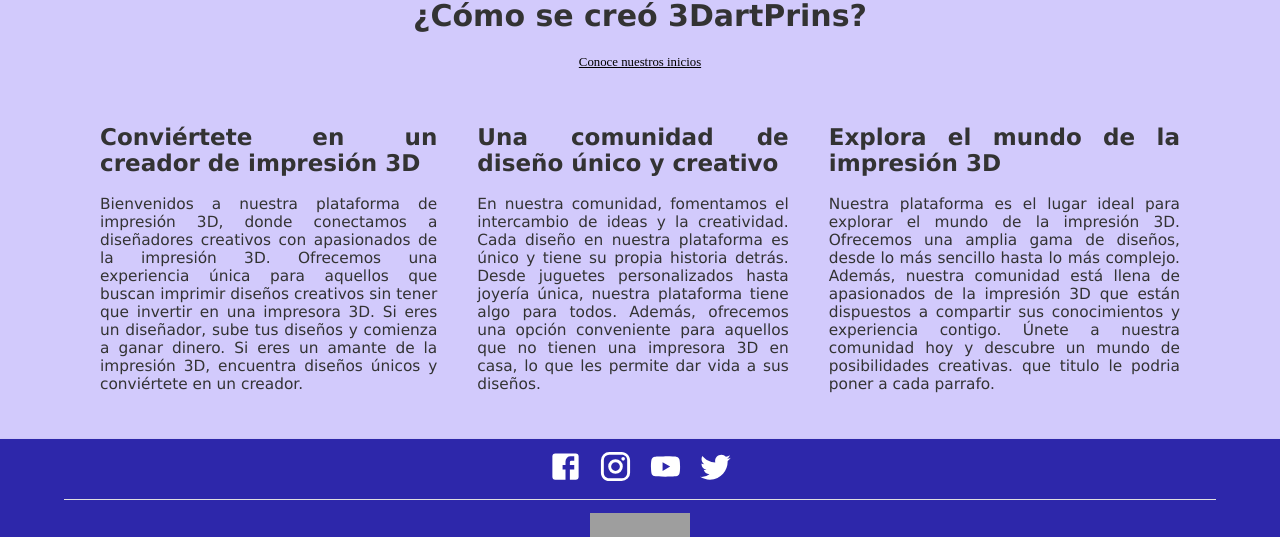
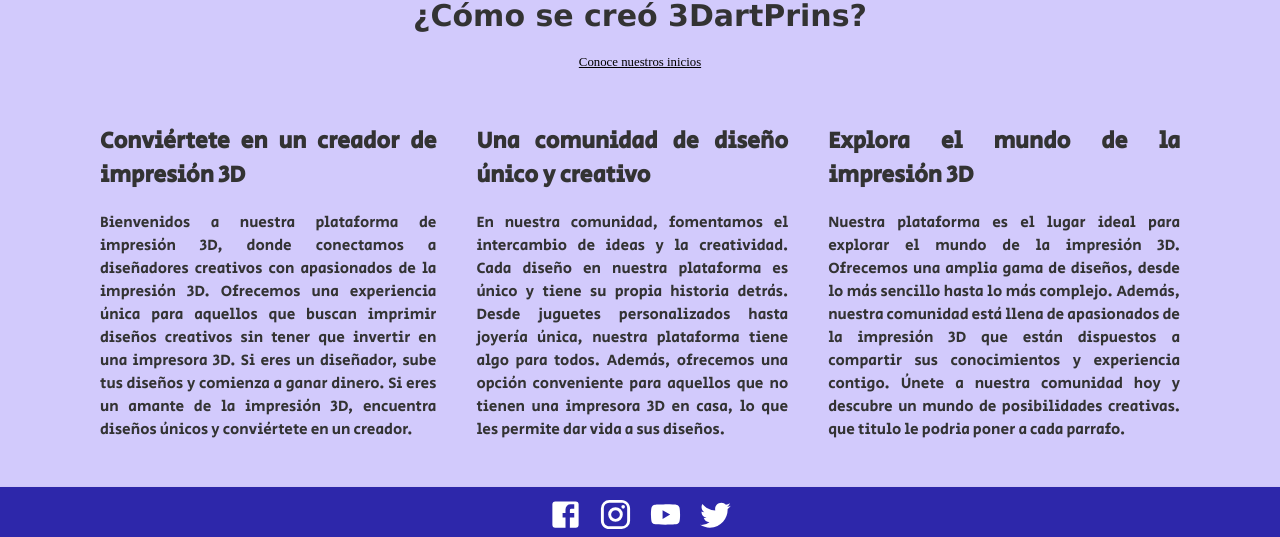
Before and after one commit to Nemechix/3DartPrints-Frontend, a React (Vite) app: page / in a window 1280 px wide. Shown: the part 775-1312 px from the top of the page. Built offline with nearby package versions, Linux system fonts and the light colour scheme; no server answers; grey boxes are pictures that could not be loaded.

Commit message:
home styles

```diff
--- a/index.html
+++ b/index.html
@@ -11,6 +11,11 @@
     <link rel="preconnect" href="https://fonts.googleapis.com">
     <link rel="preconnect" href="https://fonts.gstatic.com" crossorigin>
     <link href="https://fonts.googleapis.com/css2?family=Lato:wght@300&family=Secular+One&display=swap" rel="stylesheet">
+    <link rel="preconnect" href="https://fonts.googleapis.com">
+    <link rel="preconnect" href="https://fonts.gstatic.com" crossorigin>
+    <link href="https://fonts.googleapis.com/css2?family=Dosis&family=Lato:wght@300&family=Secular+One&display=swap"
+      rel="stylesheet">
+
   </head>
   <body>
     <div id="root"></div>
--- a/src/Pages/Home/Home.css
+++ b/src/Pages/Home/Home.css
@@ -33,13 +33,23 @@
 
 .parrafo1 {
   text-align: justify;
-  font-family: 'Lucida Sans', 'Lucida Sans Regular', 'Lucida Grande', 'Lucida Sans Unicode', Geneva, Verdana, sans-serif;
+    font-family: 'Dosis', sans-serif;
+
+    font-family: 'Lato', sans-serif;
+
+    font-family: 'Secular One', sans-serif;
+
   padding: 20px;
   font-size: 4.3vw;
 }
 
 .parrafo2 {
-    font-family: 'Lucida Sans', 'Lucida Sans Regular', 'Lucida Grande', 'Lucida Sans Unicode', Geneva, Verdana, sans-serif;
+    font-family: 'Dosis', sans-serif;
+
+    font-family: 'Lato', sans-serif;
+
+    font-family: 'Secular One', sans-serif;
+
 
   text-align: justify;
   padding: 20px;
@@ -47,7 +57,12 @@
 }
 
 .parrafo3 {
-    font-family: 'Lucida Sans', 'Lucida Sans Regular', 'Lucida Grande', 'Lucida Sans Unicode', Geneva, Verdana, sans-serif;
+    font-family: 'Dosis', sans-serif;
+
+    font-family: 'Lato', sans-serif;
+
+    font-family: 'Secular One', sans-serif;
+
 
   text-align: justify;
   padding: 20px;
--- a/src/Pages/Home/Home.jsx
+++ b/src/Pages/Home/Home.jsx
@@ -78,7 +78,8 @@ useEffect(() => {
               }}
             >
               <Typography
-                fontFamily={"Roboto"}
+                fontFamily={""}
+                fontWeight={"1000"}
                 gutterBottom
                 variant="h5"
                 component="div"
```
